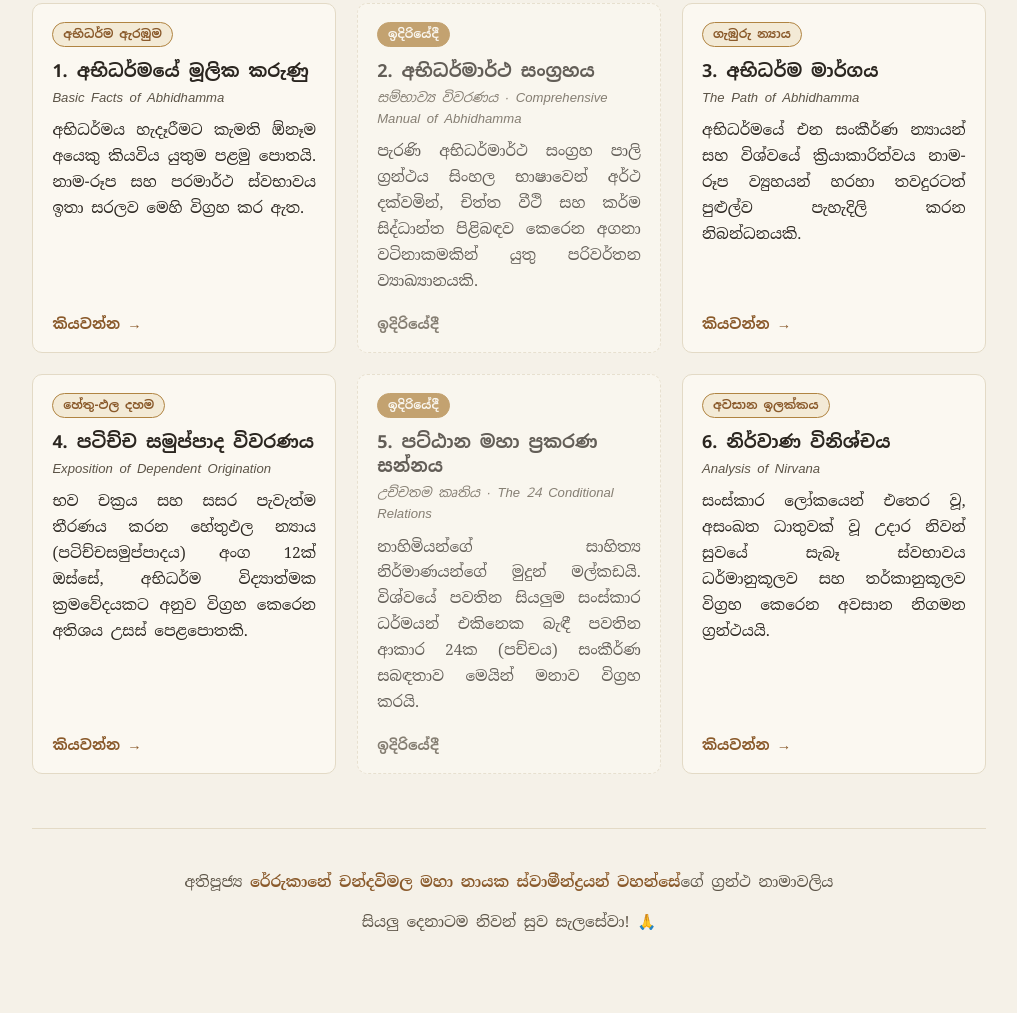
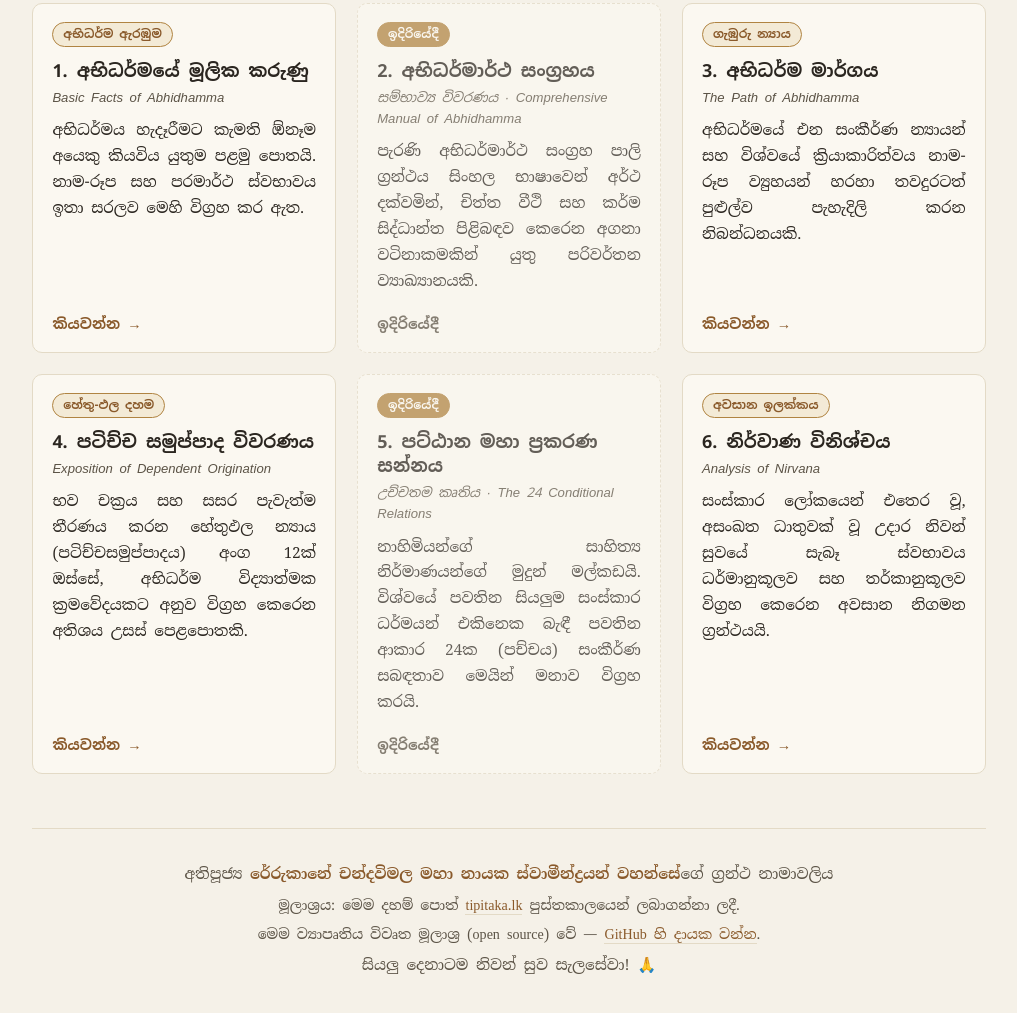
Before and after one commit to kaan84k/spectrum-of-Theravada-Buddhism, a plain HTML site: page index.html in a window 1280 px wide. Shown: the part 4039-5052 px from the top of the page, without its empty margins (131-1148 px from the left). Drawn offline with Linux system fonts and the light colour scheme.

Commit message:
feat(home): add source credit (tipitaka.lk) and contribute link to footer
Co-Authored-By: Claude Opus 4.8 <noreply@anthropic.com>

```diff
--- a/assets/css/home.css
+++ b/assets/css/home.css
@@ -391,6 +391,16 @@ footer {
     font-size: 0.95rem;
 }
 .footer-name { color: var(--accent); font-weight: 700; }
+footer p { margin: 0.45rem 0; }
+.footer-meta { font-size: 0.88rem; }
+footer a {
+    color: var(--accent);
+    text-decoration: none;
+    border-bottom: 1px solid var(--rule);
+    transition: border-color 0.15s ease;
+}
+footer a:hover,
+footer a:focus-visible { border-bottom-color: var(--accent); }
 
 /* ---------------------------------------------------------------------
    Responsive + accessibility + print
--- a/index.html
+++ b/index.html
@@ -77,6 +77,13 @@
 
     <footer>
         <p>අතිපූජ්‍ය <span class="footer-name">රේරුකානේ චන්දවිමල මහා නායක ස්වාමීන්ද්‍රයන් වහන්සේ</span>ගේ ග්‍රන්ථ නාමාවලිය</p>
+        <p class="footer-meta">
+            මූලාශ්‍රය: මෙම දහම් පොත් <a href="https://tipitaka.lk/library/462" target="_blank" rel="noopener noreferrer">tipitaka.lk</a> පුස්තකාලයෙන් ලබාගන්නා ලදී.
+        </p>
+        <p class="footer-meta">
+            මෙම ව්‍යාපෘතිය විවෘත මූලාශ්‍ර (open source) වේ —
+            <a href="https://github.com/kaan84k/spectrum-of-Theravada-Buddhism" target="_blank" rel="noopener noreferrer">GitHub හි දායක වන්න</a>.
+        </p>
         <p>සියලු දෙනාටම නිවන් සුව සැලසේවා! 🙏</p>
     </footer>
 
```
